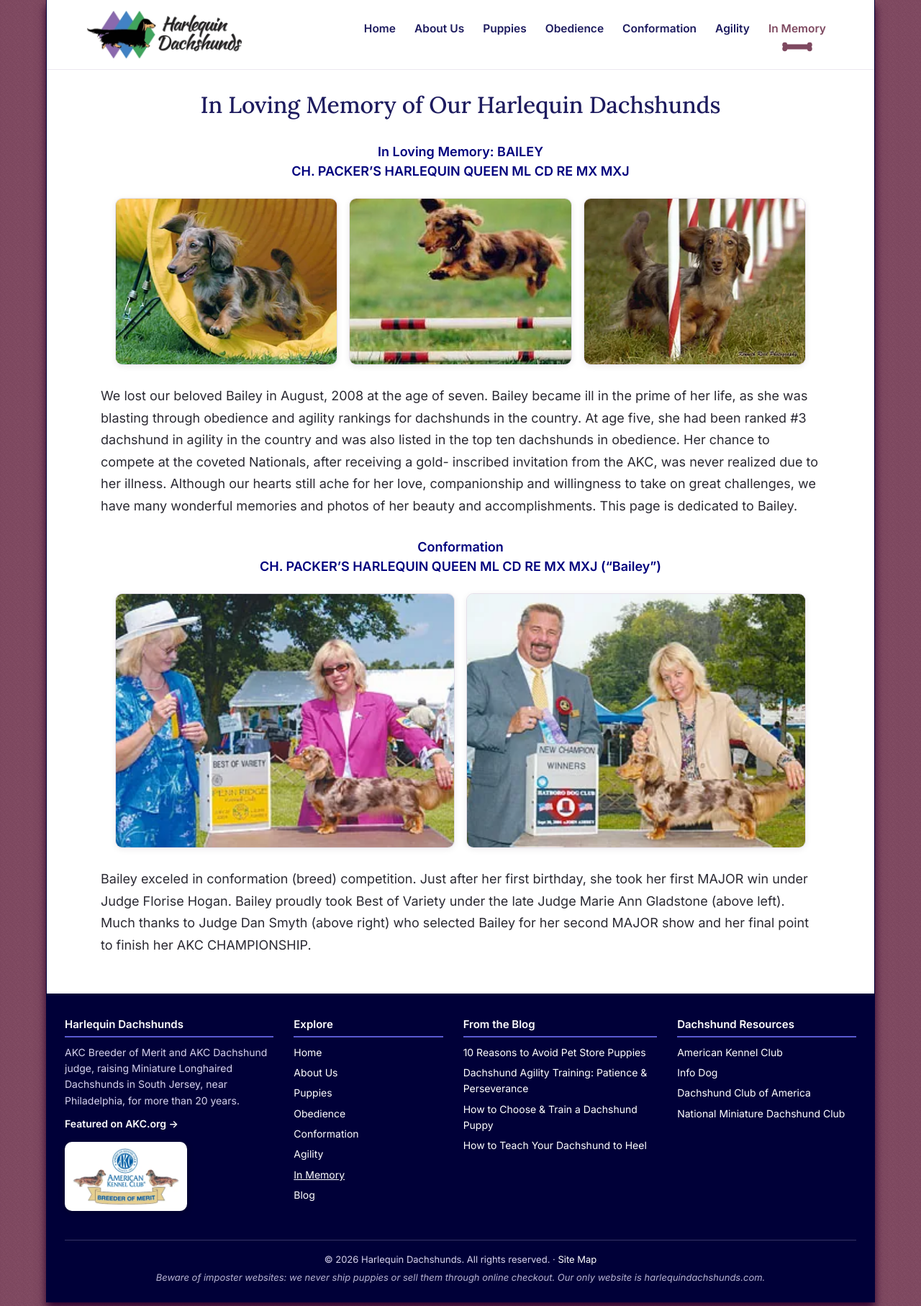
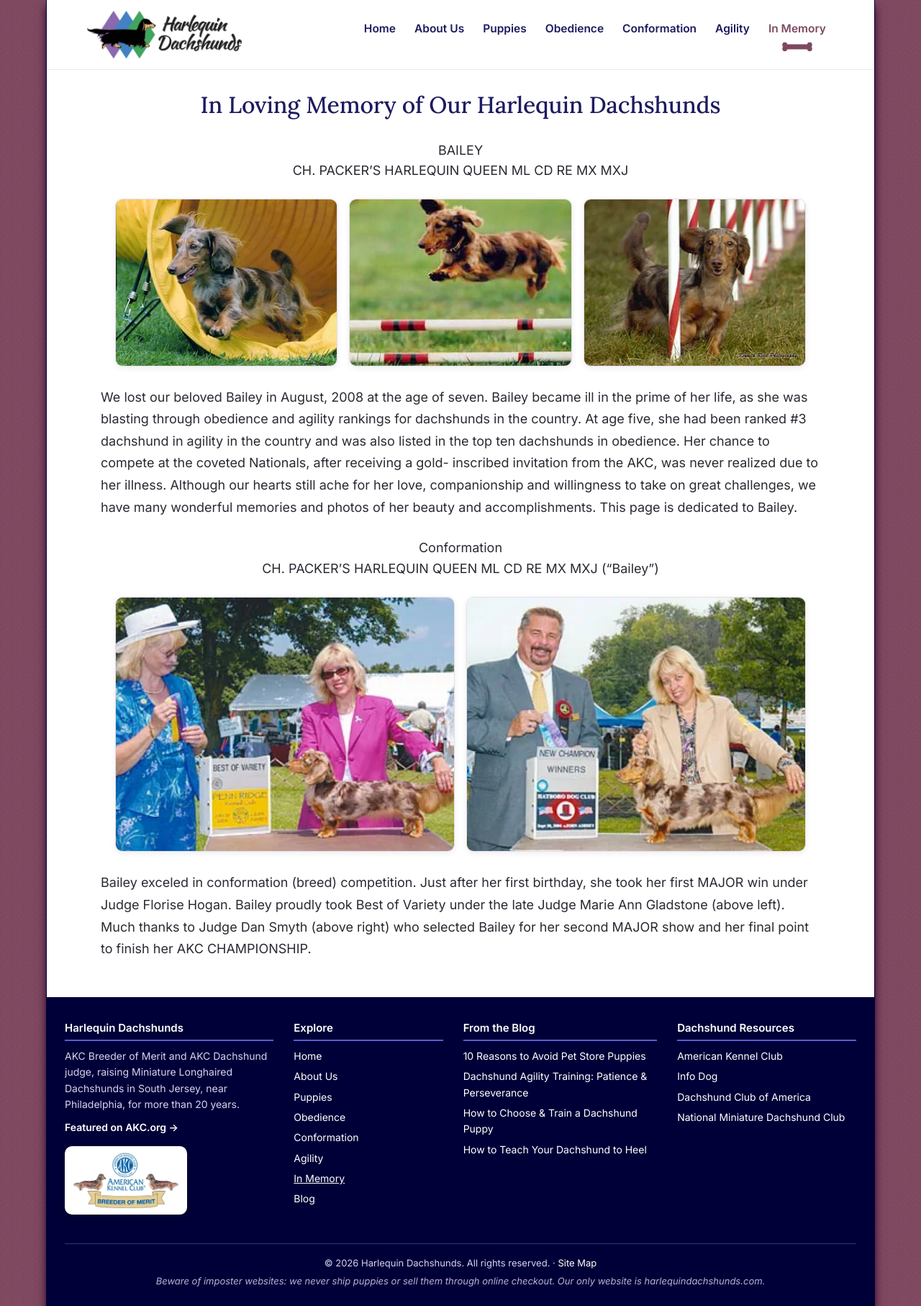
Before and after one commit to louisliberty/harlequin-dachshunds, a Jekyll site: the page built from in-memory.html, in a window 1280 px wide. Shown: the whole page at 72% size. Built offline with Jekyll 4.4.1, drawn with Linux system fonts in a browser that asks for light colours.

Commit message:
In Memory: drop repeated 'In Loving Memory:' and set section headings in body text style
Co-Authored-By: Claude Opus 5.5 <noreply@anthropic.com>
Claude-Session: https://claude.ai/code/session_01TAfJqWrpFTn7GBn9jW8hNF

```diff
--- a/assets/css/site.css
+++ b/assets/css/site.css
@@ -390,3 +390,6 @@ h1.page-title, .page article h1.entry-title, .single article h1.entry-title, h1.
 .entry-content .health-callout p.health-callout-text { font-size: 17px; line-height: 1.6; color: #2b2a33; margin: 0; }
 .entry-content .health-callout a { font-weight: 600; white-space: nowrap; }
 @media (max-width: 600px) { .entry-content .health-callout a { white-space: normal; } }
+
+/* In Memory: section headings in the body text style */
+.entry-content h2.memory-heading { font-family: Inter, system-ui, -apple-system, "Segoe UI", sans-serif; font-size: 18px; font-weight: 400; line-height: 1.6; color: #2b2a33; text-align: center; margin: 8px 0 16px; }
--- a/in-memory.html
+++ b/in-memory.html
@@ -8,7 +8,7 @@ heading: "In Loving Memory of Our Harlequin Dachshunds"
 breadcrumb: In Memory
 seo_title: "In Loving Memory of Our Dachshunds | Harlequin Dachshunds"
 ---
-<h2>In Loving Memory: BAILEY<br/>
+<h2 class="memory-heading">BAILEY<br/>
 CH. PACKER’S HARLEQUIN QUEEN ML CD RE MX MXJ</h2>
 <div class="photo-grid photo-grid-3">
 <figure><a href="/assets/images/dogs/bailey/agility-bailey-6.jpg">{% include picture.html src="/assets/images/dogs/bailey/agility-bailey-6.jpg" alt="Bailey bursting out of the tunnel" sizes="(max-width: 700px) 46vw, 310px" priority=true %}</a></figure>
@@ -16,7 +16,7 @@ CH. PACKER’S HARLEQUIN QUEEN ML CD RE MX MXJ</h2>
 <figure><a href="/assets/images/dogs/bailey/agility-bailey-7.jpg">{% include picture.html src="/assets/images/dogs/bailey/agility-bailey-7.jpg" alt="Bailey in the weave poles" sizes="(max-width: 700px) 46vw, 310px" lazy=true %}</a></figure>
 </div>
 <p>We lost our beloved Bailey in August, 2008 at the age of seven. Bailey became ill in the prime of her life, as she was blasting through obedience and agility rankings for dachshunds in the country. At age five, she had been ranked #3 dachshund in agility in the country and was also listed in the top ten dachshunds in obedience. Her chance to compete at the coveted Nationals, after receiving a gold- inscribed invitation from the AKC, was never realized due to her illness. Although our hearts still ache for her love, companionship and willingness to take on great challenges, we have many wonderful memories and photos of her beauty and accomplishments. This page is dedicated to Bailey.</p>
-<h2>Conformation<br/>
+<h2 class="memory-heading">Conformation<br/>
 CH. PACKER’S HARLEQUIN QUEEN ML CD RE MX MXJ (“Bailey”)</h2>
 <div class="photo-grid photo-grid-2">
 <figure><a href="/assets/images/dogs/bailey/conformation-bailey-3.jpg">{% include picture.html src="/assets/images/dogs/bailey/conformation-bailey-3.jpg" alt="Bailey winning Best of Variety at Penn Ridge Kennel Club" sizes="(max-width: 700px) 92vw, 470px" lazy=true %}</a></figure>
```
